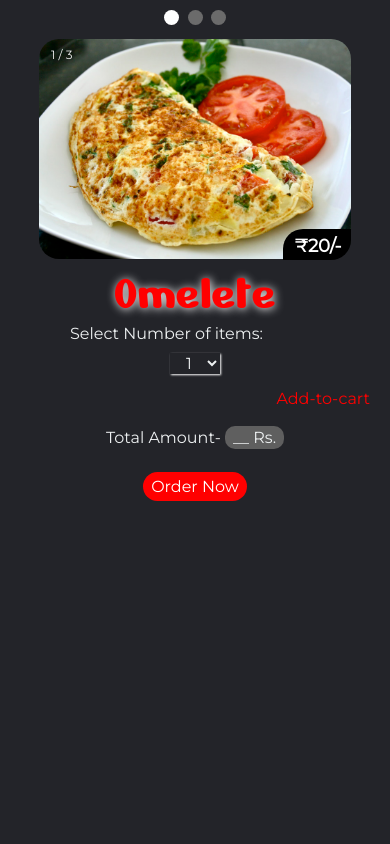
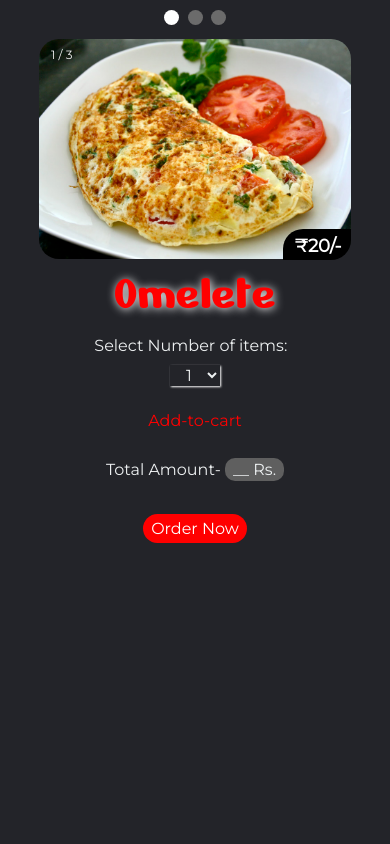
Before and after one commit to sksketer/onlinemeal, a PHP site: page /pages/more/bf-omellete.html in a window 390 px wide. Run offline with PHP 8.4, Linux system fonts and the light colour scheme.

Commit message:
Update more.css

```diff
--- a/css/more.css
+++ b/css/more.css
@@ -87,26 +87,27 @@ body{
 }
 /* SLIDESHOW END */
 .select form{
-    margin: 0px 20px;
+    margin: 0px 35px;
+    display: flex;
+    flex-direction: column;
 }
-.select form .span1{
-    margin: 0px 50px;
+.select form .row1{
+    display: flex;
+    flex-direction: row;
+    justify-content: space-around;
 }
-.select form select{
+.select form .row1 select{
     border: none;
     background: transparent;
     width: 50px;
-    margin: 0px 15px;
     text-align: center;
     box-shadow: 1px 1px 2px white;
 }
-.select form .add-to-cart{
+.select form .row1 .add-to-cart{
     background-color: transparent;
     border: none;
     color: red;
     cursor: pointer;
-    float: right;
-    margin-right: 80px;
 }
 .select form .amount{
     text-align: center;
@@ -117,7 +118,7 @@ body{
     padding: 2px 8px;
     border-radius: 10px;
 }
-.select form .order-now{
+.select form .row3 .order-now{
     margin: 10px auto;
     display: block;
     border: none;
@@ -133,11 +134,25 @@ body{
     .container{
         width: 100%;
     }
-    .select form .add-to-cart{
-        margin: 0px 0px 0px 240px;
+
+}
+@media only screen and (max-width: 500px){
+    .select form .row1{
+        display: flex;
+        flex-direction: column;
     }
-    .select form select{
-        margin: 0px 2px;
+    .select form .row1 span{
+        display: block;
+        text-align: center;
+        margin: 12px 0px 10px 0px;
+    }
+    .myslide img{
+        height: 220px;
+    }
+
+    .name h1{
+        font-size: 50px;
+        text-shadow: 1px 1px 10px white;
     }
 }
 @media only screen and (max-width: 400px){
@@ -155,11 +170,11 @@ body{
         font-size: 50px;
         text-shadow: 1px 1px 10px white;
     }
-    .select form select{
+    .select form .row1 select{
         display: block;
         margin: 10px auto;
     }
-    .select form .add-to-cart{
+    .select form .row1 .add-to-cart{
         display: block;
         margin: 5px auto;
     }
```
